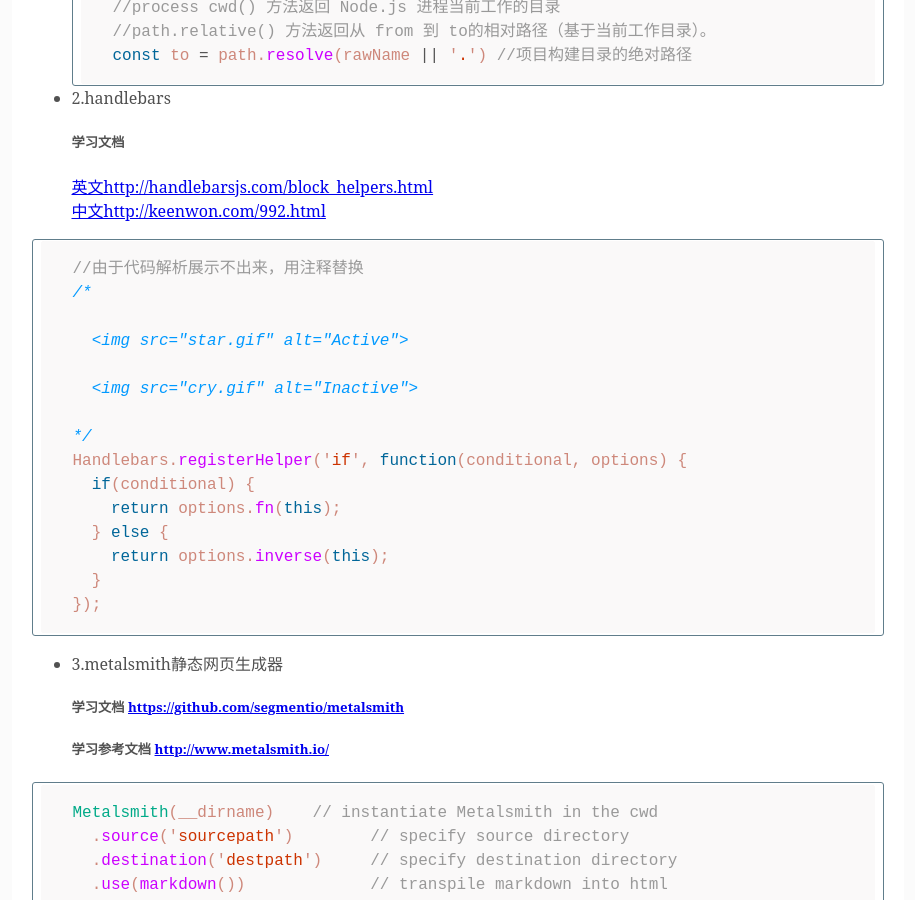
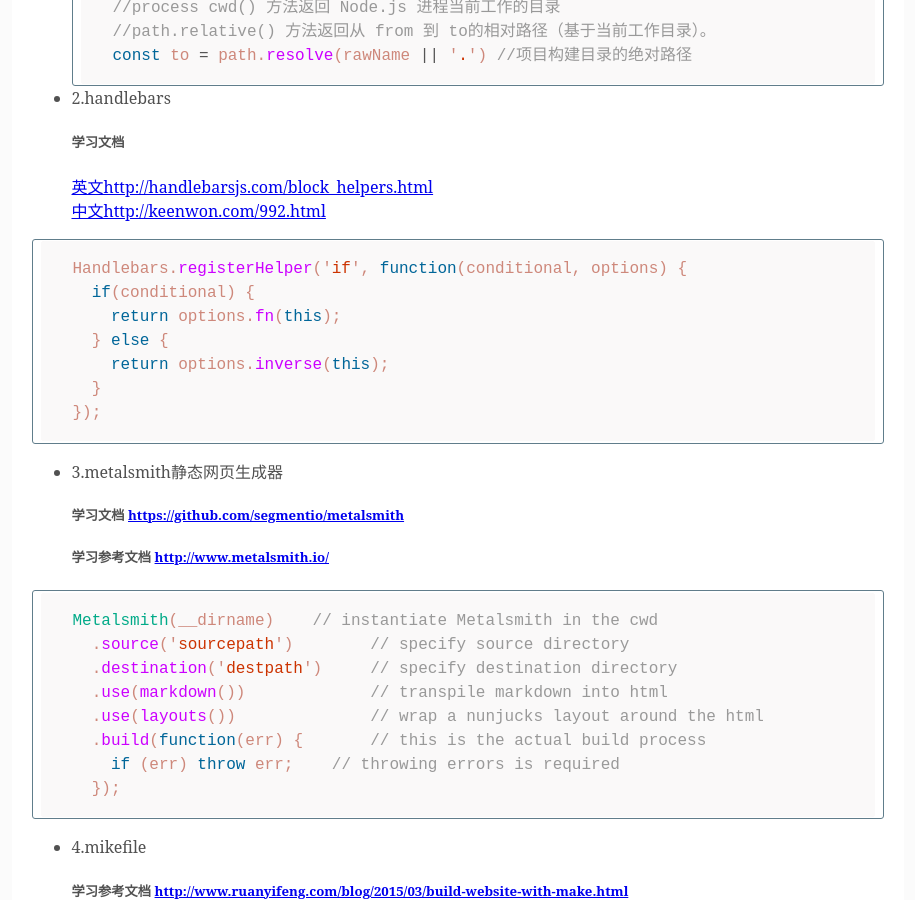
Before and after one commit to lanluohaisi/lanluohaisi.github.io, a Jekyll site: the page built from _posts/2018-09-02-vue-cli学习.md, in a window 1280 px wide and 900 px high, scrolled down 2836 px. Shown: the whole window, without its empty margins (326-1241 px from the left). Built offline with Jekyll 4.4.1, drawn with Linux system fonts in a browser that asks for light colours; comment, search, counter and statistics services are not loaded.

Commit message:
去掉模板

````diff
--- a/_posts/2018-09-02-vue-cli学习.md
+++ b/_posts/2018-09-02-vue-cli学习.md
@@ -109,14 +109,6 @@
 [中文http://keenwon.com/992.html](http://keenwon.com/992.html)
 
 ```javascript
-//由于代码解析展示不出来，用注释替换
-/*
-{{#if isActive}}
-  <img src="star.gif" alt="Active">
-{{else}}
-  <img src="cry.gif" alt="Inactive">
-{{/if}}
-*/
 Handlebars.registerHelper('if', function(conditional, options) {
   if(conditional) {
     return options.fn(this);
````
